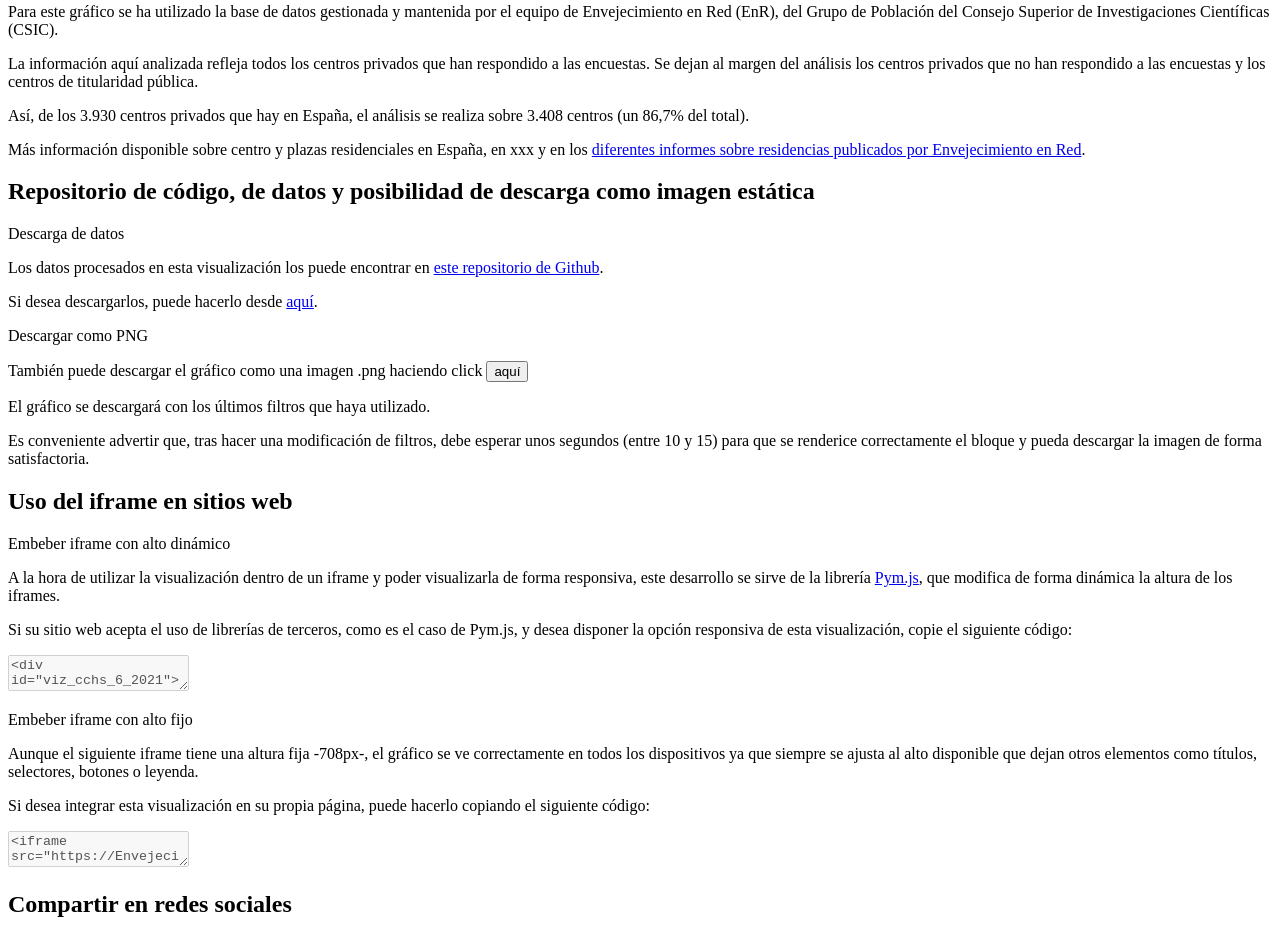
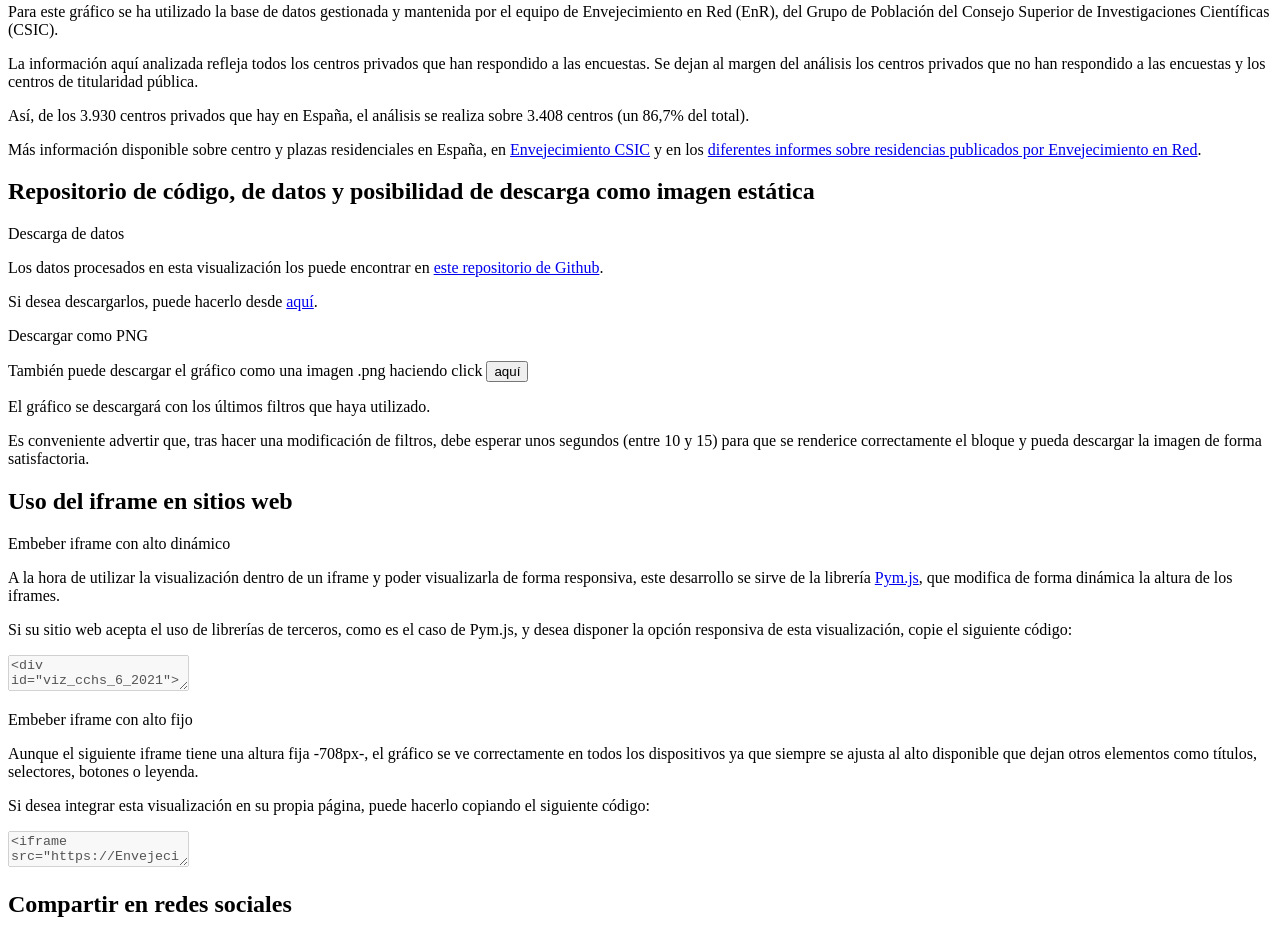
Before and after one commit to EnvejecimientoEnRed/residencias_plazas-concertadas_dashboard, a website: page pre/template.html in a window 1280 px wide. Shown: the part 1305-2240 px from the top of the page. Drawn offline with Linux system fonts and the light colour scheme; a script that the page names is missing.

Commit message:
Modificación de las notas del gráfico

```diff
--- a/pre/template.html
+++ b/pre/template.html
@@ -58,7 +58,7 @@
                 <p class="text__paragraph">Para este gráfico se ha utilizado la base de datos gestionada y mantenida por el equipo de Envejecimiento en Red (EnR), del Grupo de Población del Consejo Superior de Investigaciones Científicas (CSIC).</p>
                 <p class="text__paragraph">La información aquí analizada refleja todos los centros privados que han respondido a las encuestas. Se dejan al margen del análisis los centros privados que no han respondido a las encuestas y los centros de titularidad pública.</p>
                 <p class="text__paragraph">Así, de los 3.930 centros privados que hay en España, el análisis se realiza sobre 3.408 centros (un 86,7% del total).</p>
-                <p class="text__paragraph">Más información disponible sobre centro y plazas residenciales en España, en xxx y en los <a class="link" href="https://envejecimientoenred.es/informes-envejecimiento-en-red/" target="_blank">diferentes informes sobre residencias publicados por Envejecimiento en Red</a>.</p>
+                <p class="text__paragraph">Más información disponible sobre centro y plazas residenciales en España, en <a class="link" href="http://envejecimiento.csic.es/" target="_blank">Envejecimiento CSIC</a> y en los <a class="link" href="https://envejecimientoenred.es/informes-envejecimiento-en-red/" target="_blank">diferentes informes sobre residencias publicados por Envejecimiento en Red</a>.</p>
             </section>
             <section class="content b-data">
                 <div class="b-title">
```
Also changed, not shown: docs/index.html (+1 -1 lines).
